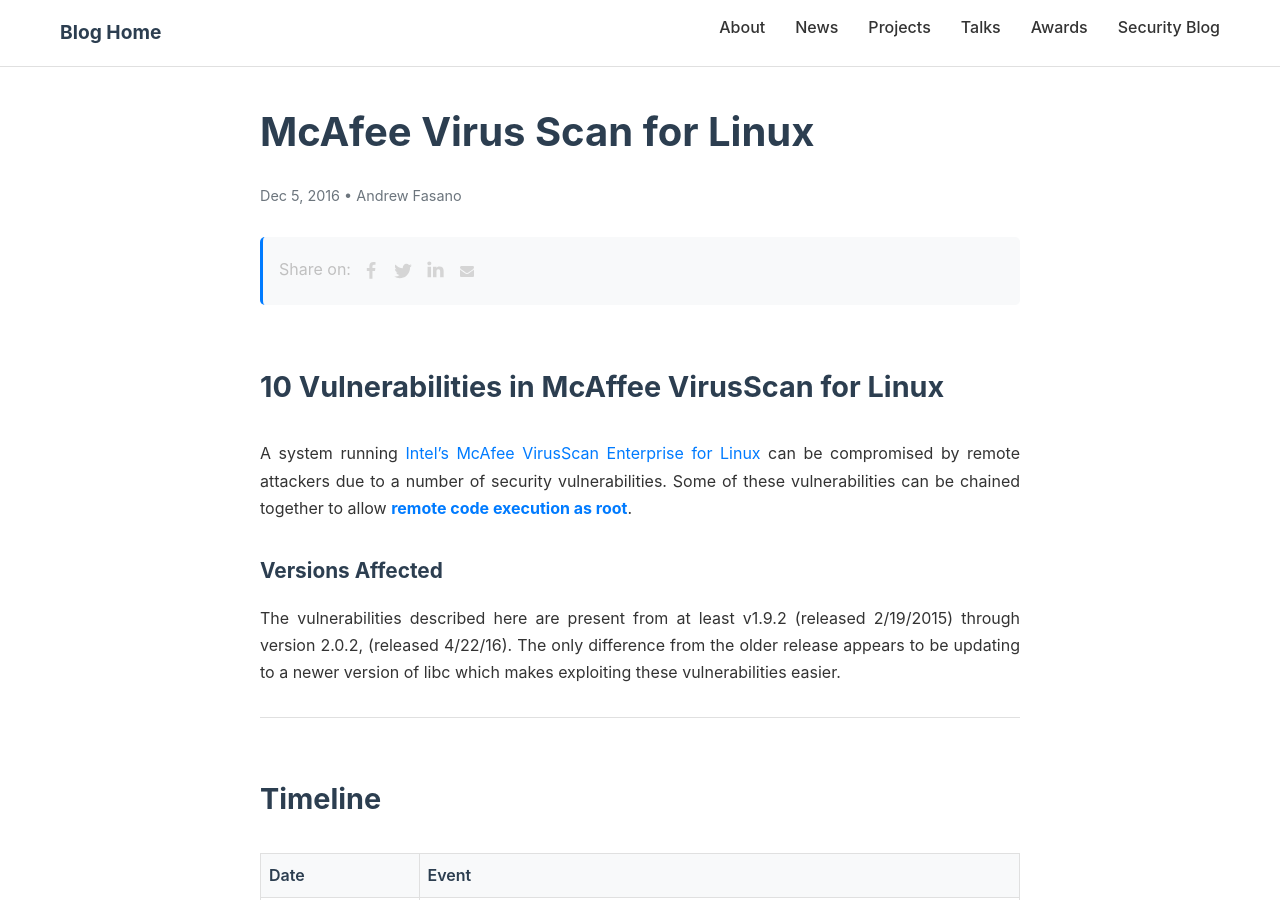
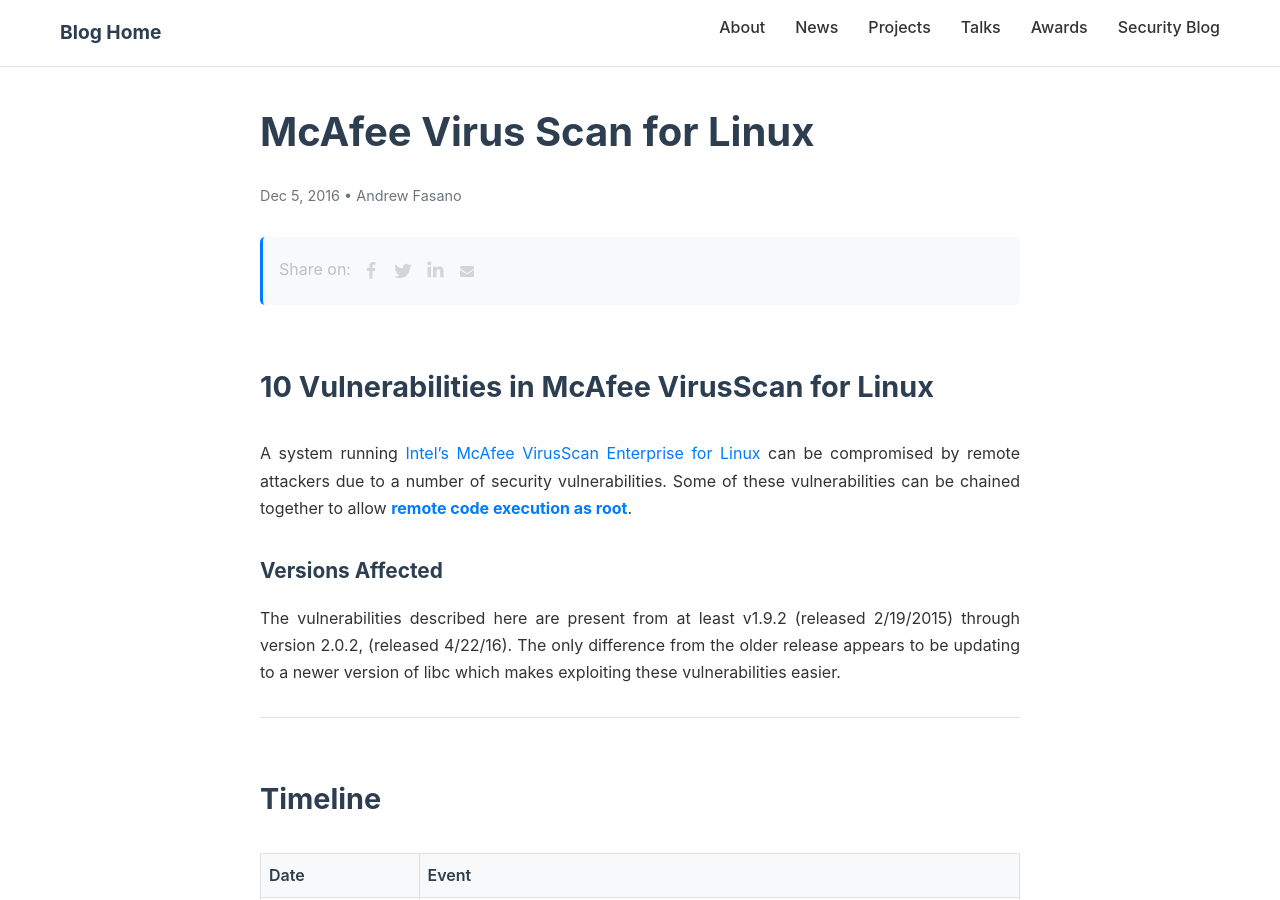
Before and after one commit to AndrewFasano/nation.state.actor, a Jekyll site: the page built from _posts/2016-12-05-mcafee.md, in a window 1280 px wide and 900 px high. Built offline with Jekyll 4.4.1, drawn with Linux system fonts in a browser that asks for light colours; comment, search, counter and statistics services are not loaded.

Commit message:
Fix typo

```diff
--- a/_posts/2016-12-05-mcafee.md
+++ b/_posts/2016-12-05-mcafee.md
@@ -6,7 +6,7 @@ author: "Andrew Fasano"
 tags: [Vulnerability Research, McAfee, Linux, CVE]
 ---
 
-## 10 Vulnerabilities in McAffee VirusScan for Linux
+## 10 Vulnerabilities in McAfee VirusScan for Linux
 A system running [Intel's McAfee VirusScan Enterprise for Linux](http://www.mcafee.com/us/products/virusscan-enterprise-for-linux.aspx) can be compromised by remote attackers due to a number of security vulnerabilities. Some of these vulnerabilities can be chained together to allow **[remote code execution as root](#root)**.
 
 ### Versions Affected
```
